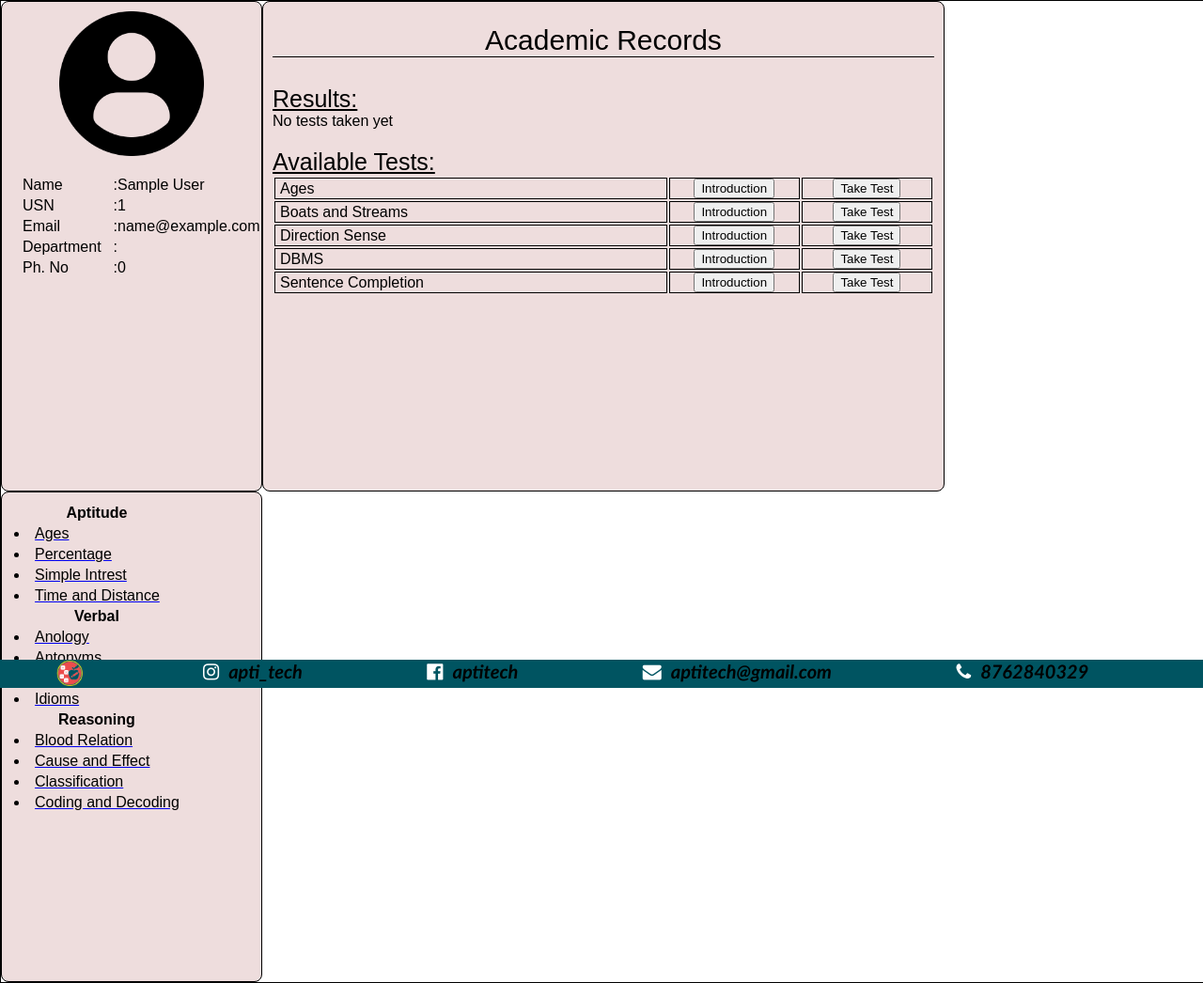
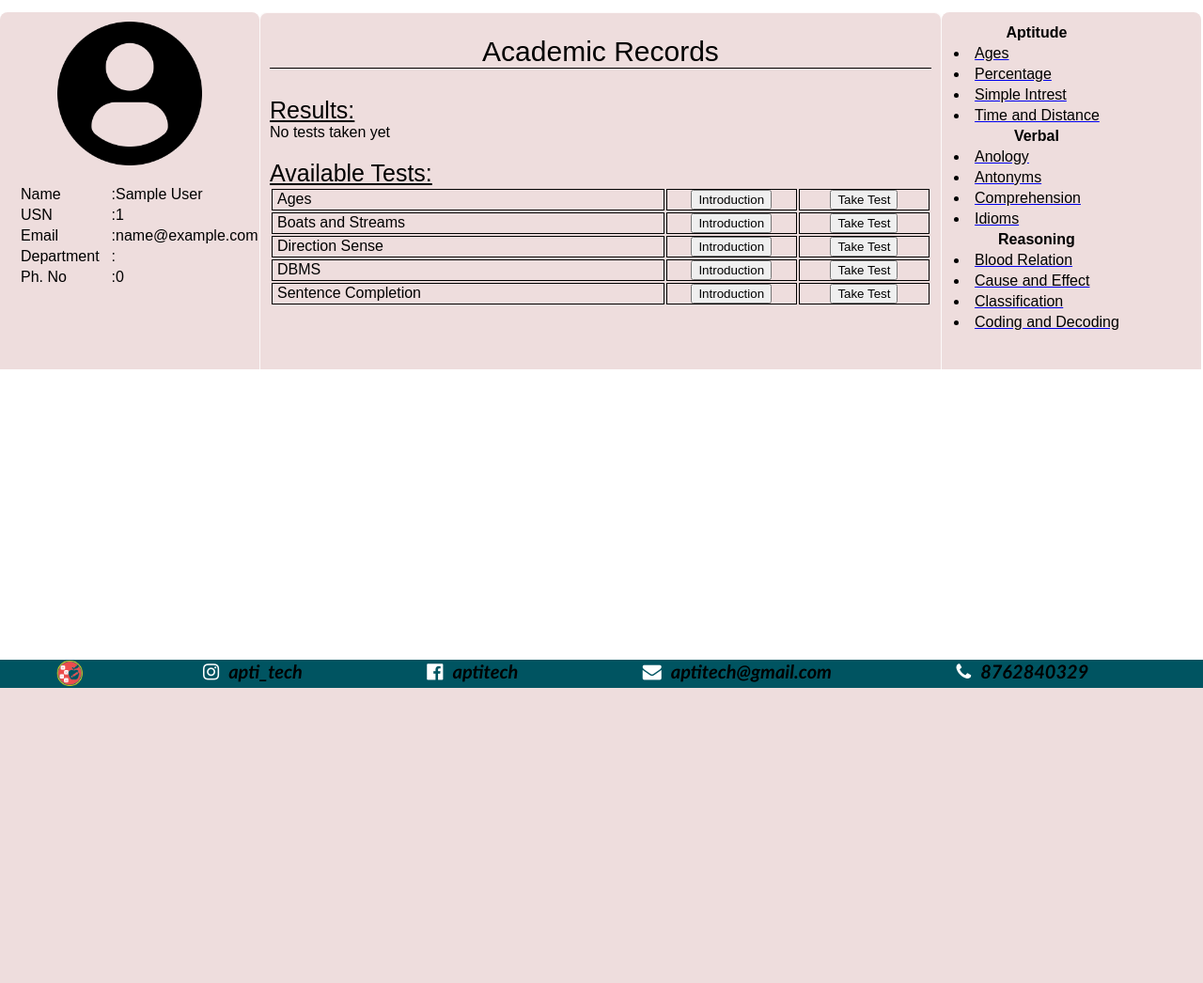
Before and after one commit to Nireeksha17/AptiTech, a PHP site: page /WebPage/profile.php in a window 1280 px wide. Shown: the part 68-1114 px from the top of the page at 94% size. After the commit the page ends 800 px from the top, so only its background shows below. Run offline with PHP 8.4, Linux system fonts and the light colour scheme; the visitor is signed in with stand-in values (Sample User, id 1); data comes from the database, SQL or seed files in the repository; data that the repository does not hold is empty.

Commit message:
applied dynamic styling to profile page

```diff
--- a/WebPage/css/profile.css
+++ b/WebPage/css/profile.css
@@ -4,17 +4,21 @@ body {
 .container {
   display: table;
   width: 100%;
-  border: 1px solid black;
   text-decoration: none;
   color: black;
+  height: auto;
+  overflow: hidden;
 }
 .clmn {
   float: left;
+  display: table-cell;
   padding: 10px;
-  border: 1px solid black;
   background-color: rgb(238, 221, 221);
   border-radius: 8px;
-  height: 500px;
+  height: max-content;
+  margin: 1% 0 3% 0;
+  padding-bottom: 100%;
+  margin-bottom: -97%;
 }
 .left-grd {
   width: 20%;
@@ -25,6 +29,7 @@ body {
 }
 .center-grd {
   width: 55%;
+  border: 1px solid rgba(255, 255, 255, 0.822);
 }
 .profile-logo {
   padding: 0 10%;
```
